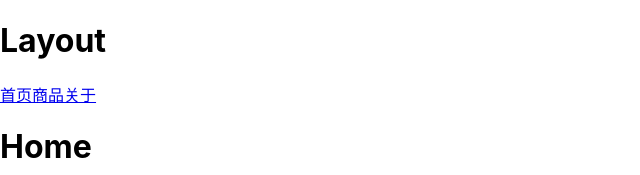
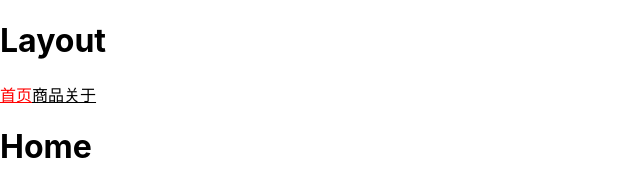
Before and after one commit to linzhengGithub/learn-react-toolbox, a React (Create React App) app in the folder learn-rc-router6/: page / in a window 1280 px wide. Shown: the top 175 px of the page, without its empty margins (0-640 px from the left). Built offline with nearby package versions, Linux system fonts and the light colour scheme.

Commit message:
learn: 标记选中的Link，并实现useMatch与useResolvedPath

```diff
--- a/learn-rc-router6/src/MiniApp.js
+++ b/learn-rc-router6/src/MiniApp.js
@@ -1,6 +1,6 @@
 import React from "react";
-import { BrowserRouter as Router, Routes, Route, Link, Outlet, useNavigate, useParams } from "./mini-react-router";
-// import { BrowserRouter as Router, Routes, Route, Link, Outlet, useNavigate, useParams } from "react-router-dom";
+import { BrowserRouter as Router, Routes, Route, Link, Outlet, useNavigate, useParams, useResolvedPath, useMatch } from "./mini-react-router";
+// import { BrowserRouter as Router, Routes, Route, Link, Outlet, useNavigate, useParams, useResolvedPath, useMatch } from "react-router-dom";
 
 const About = React.lazy(() => import('./pages/About'))
 
@@ -29,14 +29,20 @@ export default function App() {
   )
 }
 
+function CustomLink({ to, ...rest }) {
+  const resolved = useResolvedPath(to);
+  const match = useMatch({ path: resolved.pathname, end: true });
+
+  return <Link to={to} {...rest} style={{ color: match ? "red" : "black" }} />;
+}
 
 function Layout() {
   return (
     <div>
       <h1>Layout</h1>
-      <Link to="/">首页</Link>
-      <Link to="/product">商品</Link>
-      <Link to="/about">关于</Link>
+      <CustomLink to="/">首页</CustomLink>
+      <CustomLink to="/product">商品</CustomLink>
+      <CustomLink to="/about">关于</CustomLink>
 
       <Outlet />
     </div>
@@ -55,7 +61,9 @@ function Product() {
   return (
     <div>
       <h1>Product</h1>
-      <Link to="/product/123">商品详情</Link>
+      <CustomLink to="/product/123">商品详情</CustomLink>
+      {/* useResolvedPath 可以匹配 path: 123  */}
+      {/* <CustomLink to="123">商品详情</CustomLink> */}
 
       <Outlet />
     </div>
--- a/learn-rc-router6/src/mini-react-router/Link.js
+++ b/learn-rc-router6/src/mini-react-router/Link.js
@@ -1,7 +1,7 @@
 import React from 'react'
 import { useNavigate } from './hooks';
 
-export default function Link({ to, children }) {
+export default function Link({ to, children, ...rest }) {
   const navigate = useNavigate()
   const handleClick = (e) => {
     e.preventDefault();
@@ -9,6 +9,6 @@ export default function Link({ to, children }) {
   }
 
   return (
-    <a href={to} onClick={handleClick}>{children}</a>
+    <a href={to} onClick={handleClick} {...rest}>{children}</a>
   )
 }
--- a/learn-rc-router6/src/mini-react-router/hooks.js
+++ b/learn-rc-router6/src/mini-react-router/hooks.js
@@ -1,6 +1,6 @@
-import React, { useCallback } from "react"
+import React, { useCallback, useMemo } from "react"
 import { NavigationContext, RouteContext } from "./Context"
-import { matchRoutes } from 'react-router-dom';
+import { matchPath, matchRoutes } from 'react-router-dom';
 
 export function useRoutes(routes) {
   const location = useLocation()
@@ -63,3 +63,19 @@ export function useParams() {
 
   return routeMatch ? routeMatch.params : {}
 };
+
+export function useMatch(pattern) {
+  const { pathname } = useLocation()
+
+  return useMemo(() => matchPath(pattern, pathname), [pathname, pattern])
+};
+
+export function useResolvedPath(to) {
+  const { pathname } = useLocation()
+
+  return useMemo(() => ({
+    pathname: to,
+    search: '',
+    hash: ''
+  }), [pathname])
+};
--- a/learn-rc-router6/src/mini-react-router/index.js
+++ b/learn-rc-router6/src/mini-react-router/index.js
@@ -3,6 +3,6 @@ import Routes from "./Routes";
 import Route from "./Route";
 import Link from './Link';
 import Outlet from './Outlet';
-import { useNavigate, useParams } from './hooks';
+import { useNavigate, useParams, useResolvedPath, useMatch } from './hooks';
 
-export { BrowserRouter, Routes, Route, Link, Outlet, useNavigate, useParams };
+export { BrowserRouter, Routes, Route, Link, Outlet, useNavigate, useParams, useResolvedPath, useMatch };
```
